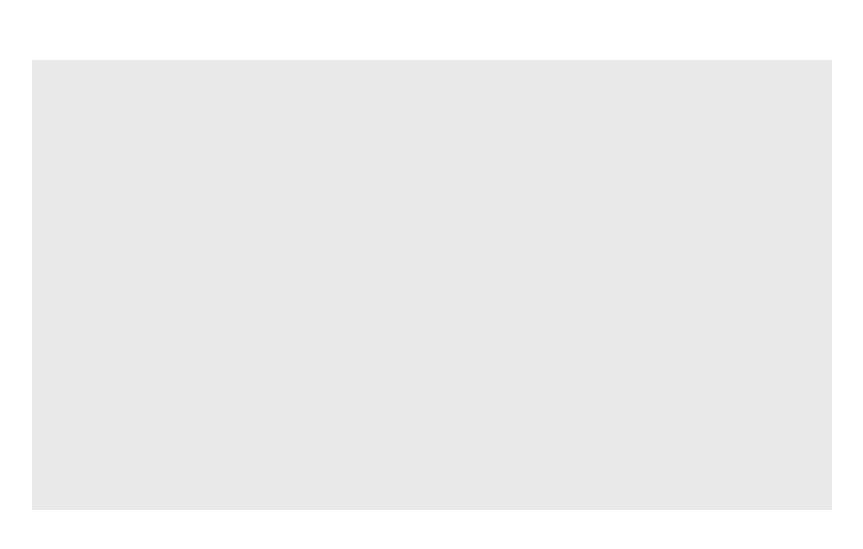
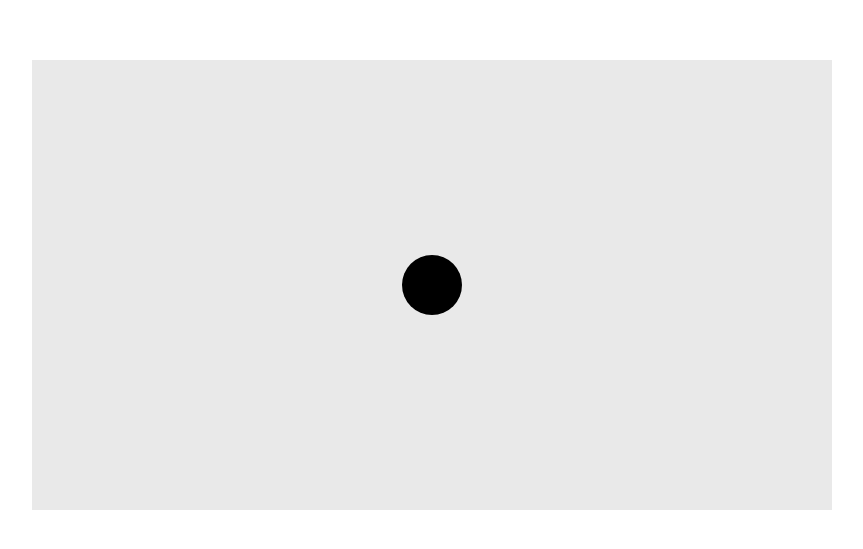
Before and after one commit to mihai-ursu/dynamic-video-button, a Next.js app: page / in a window 1280 px wide. Shown: the part 115-664 px from the top of the page, without its empty margins (208-1071 px from the left). Built offline with nearby package versions, Linux system fonts and the light colour scheme.

Commit message:
Fixed css

```diff
--- a/src/components/DynamicVideoButton/DynamicVideoButton.module.scss
+++ b/src/components/DynamicVideoButton/DynamicVideoButton.module.scss
@@ -6,7 +6,7 @@
   justify-content: center;
 }
 
-.customCursor {
+.customButton {
   position: fixed;
   top: 0;
   left: 0;
--- a/src/components/DynamicVideoButton/DynamicVideoButton.tsx
+++ b/src/components/DynamicVideoButton/DynamicVideoButton.tsx
@@ -84,7 +84,7 @@ const DynamicVideoButton: FunctionComponent<DynamicVideoButtonProps> = ({
         initial={{ scale: 0 }}
         animate={{ scale: 1 }}
         transition={{ duration: 0.2, delay: 0.4 }}
-        className={styles.DynamicVideoButton}
+        className={styles.customButton}
       />
       {children}
     </div>
```
